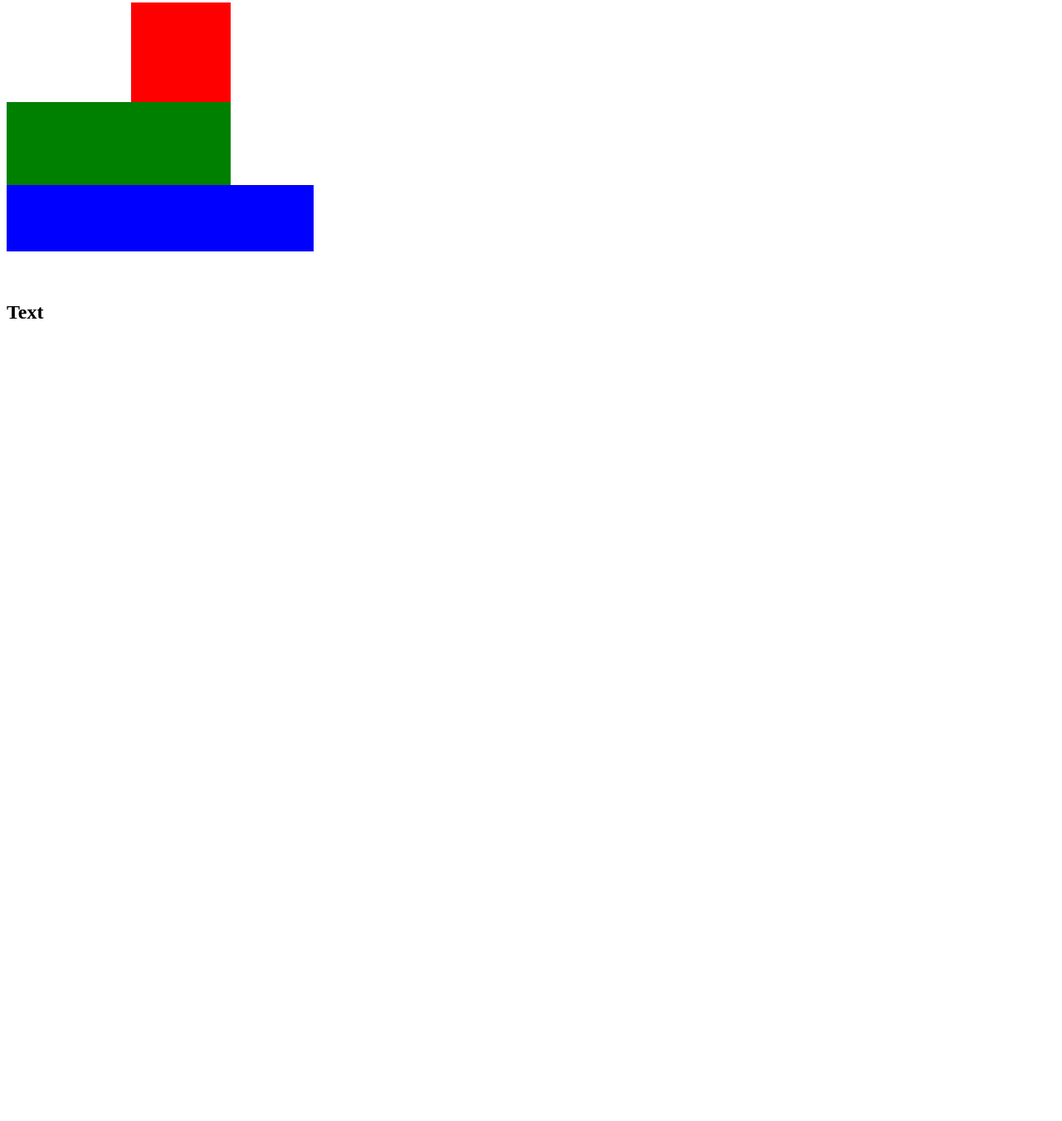
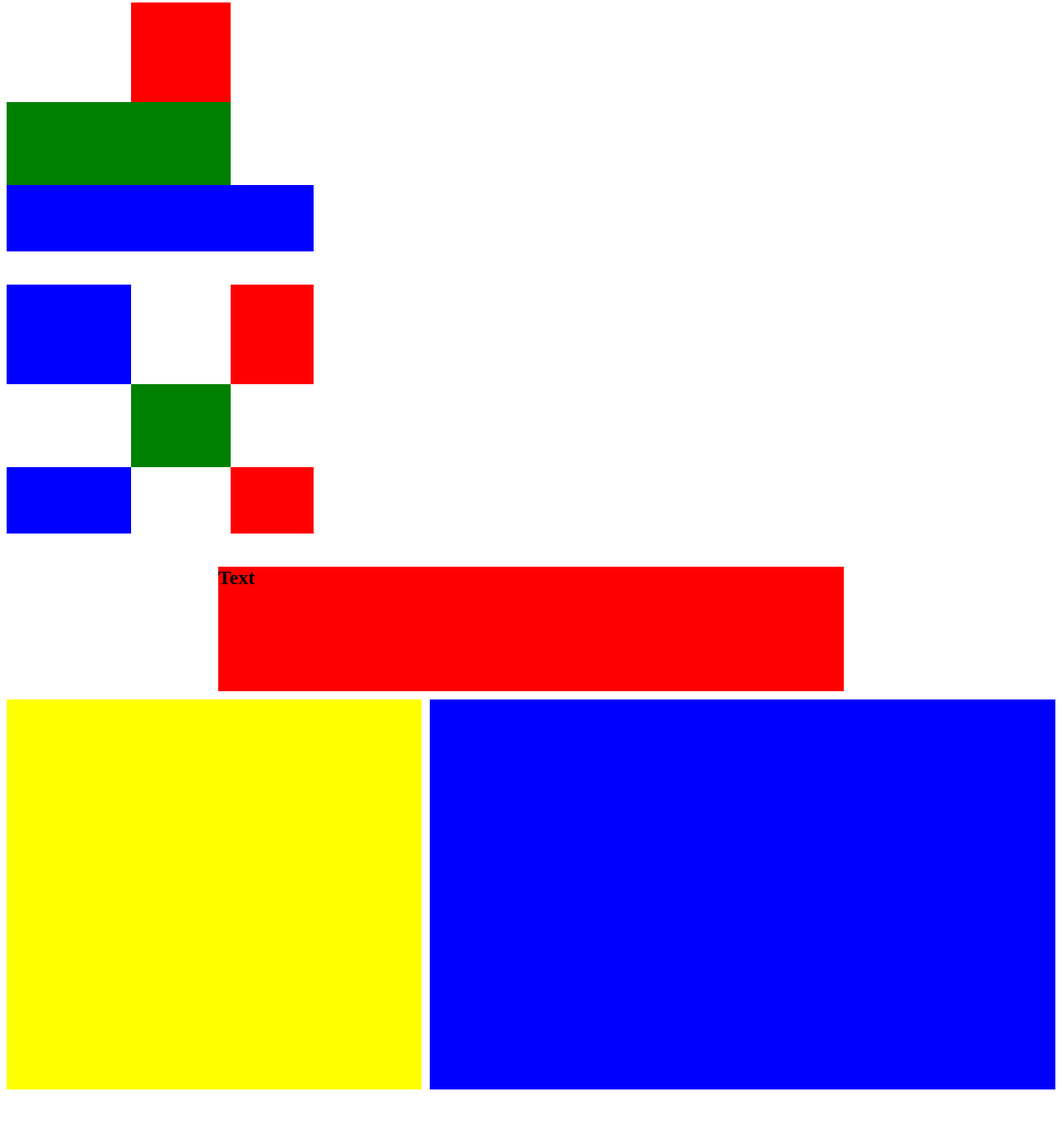
Before and after one commit to jurgar/Grid, a plain HTML site: page index.html in a window 1280 px wide. Shown: the part 345-1696 px from the top of the page at 83% size. Before the commit the page ends 800 px from the top, so only its background shows below. Drawn offline with Linux system fonts and the light colour scheme.

Commit message:
add text

```diff
--- a/style.css
+++ b/style.css
@@ -20,7 +20,7 @@
 
 .container1 {
     display:grid;
-    grid-template-columns:150px 120px 100px ;
+    grid-template-columns: 150px 120px 100px ;
     grid-template-rows: 120px 100px 80px;
     margin-bottom: 40px;
 }
@@ -36,12 +36,13 @@
 .item6 {
     background-color: blue;
     grid-column: 1/4;
-    grid-row: 3 / 5;
+    grid-row: 3/5;
 }
 .container2 {
     display:grid;
-    grid-template-columns:repeat (3, 1fr) ;
-    grid-template-rows: repeat (4, 150px);
+    grid-template-columns:150px 120px 100px ;
+    grid-template-rows: 120px 100px 80px;
+    margin-bottom: 40px;
 }
 
 .item7 {
@@ -64,19 +65,38 @@
 .item11{
     background-color: red;
     grid-column: 3;
+}
 
-}
-.main{
+main {
+
     display: grid;
-    grid-template-columns:repeat(5, 1fr) ;
-    grid-template-rows: repeat(5, 1fr);
-}
-.h2{
+    grid-template-columns: repeat(5, 1fr);
+    grid-template-rows: repeat(5, 150px);
+    gap: 10px;
+    }
+
+    h2 {
     background-color: red;
     grid-column: 2 / 5;
-}
-.side-panel{
-    background-color:yellow;
+    margin: 0;
+    }
+
+
+    .side-panel {
+    background-color: yellow;
     grid-column: 1 / 3;
     grid-row: 2 / 5;
-}
+    }
+
+
+    section {
+    background-color: blue;
+    grid-column: 3 / 6;
+    grid-row: 2 / 5;
+    }
+
+    .info {
+     background-color: aqua;
+    grid-row: 5;
+    grid-column: 1 / 6;
+    }
```
